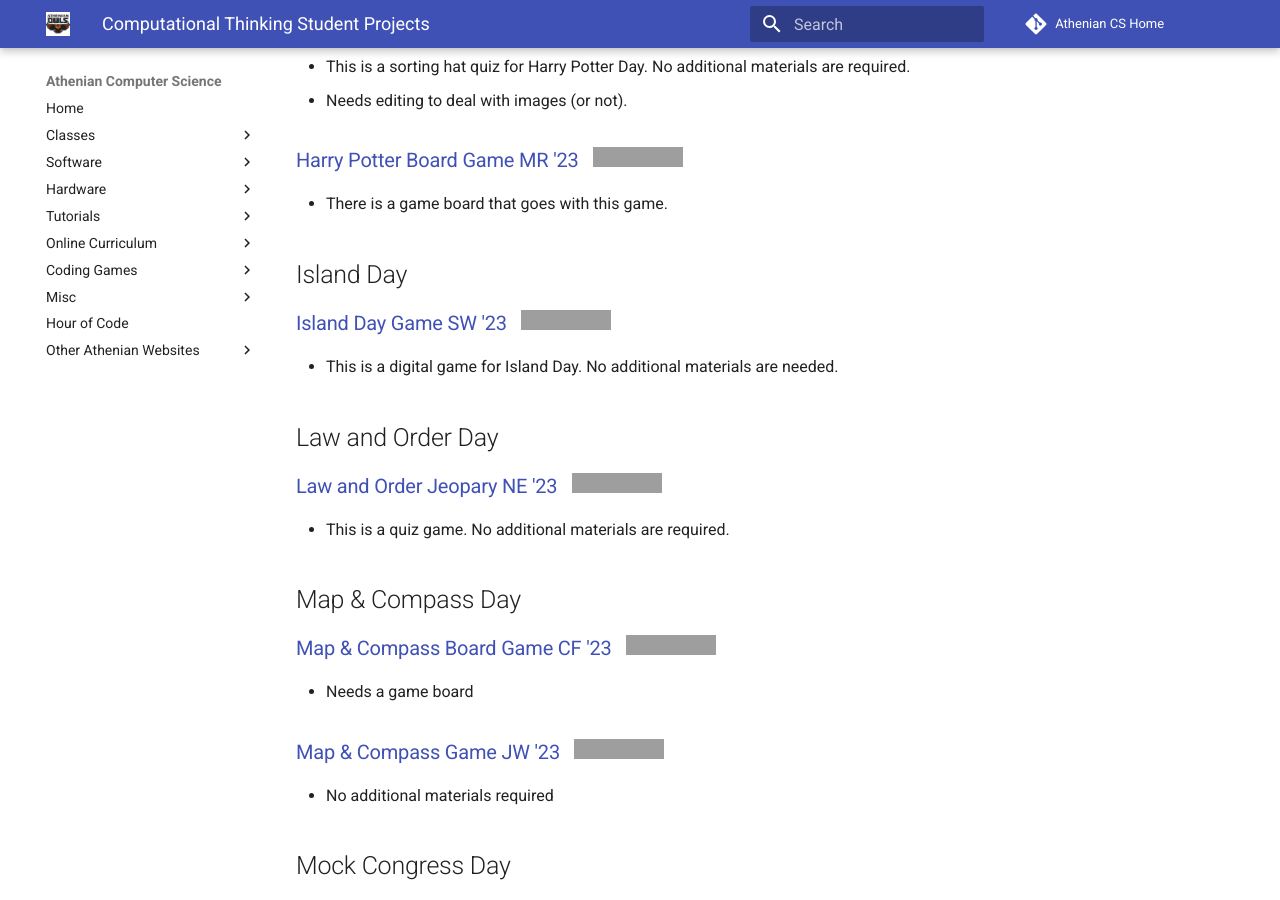
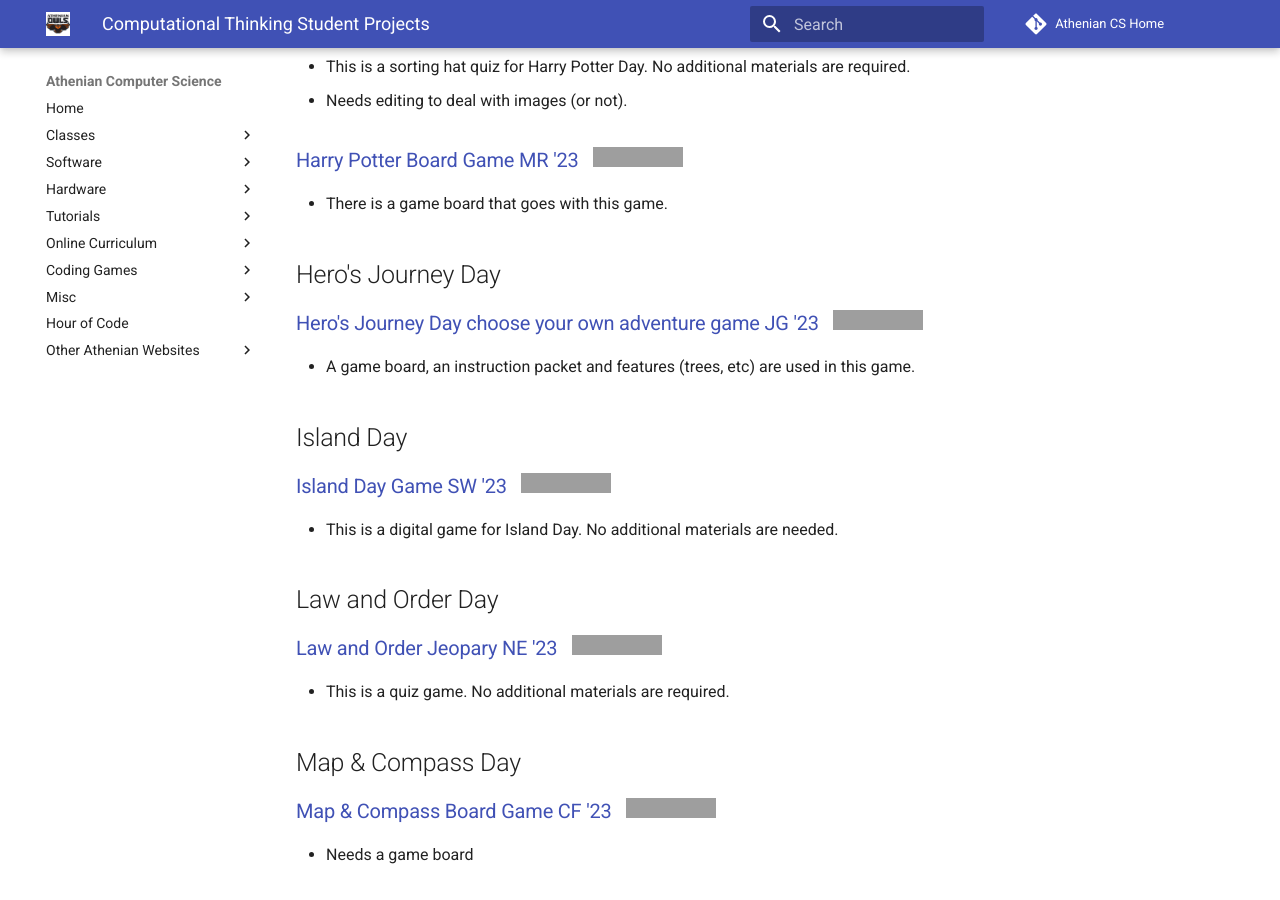
Before and after one commit to athenian-computational-thinking/athenian-cs-mkdocs, an MkDocs documentation site: the page built from docs/ct-projects.md, in a window 1280 px wide and 900 px high, scrolled down 1929 px. Built offline with MkDocs 1.6.1 and Material for MkDocs 9.7.7, drawn with Linux system fonts in a browser that asks for light colours; comment, search, counter and statistics services are not loaded; grey boxes are pictures that could not be loaded.

Commit message:
Update ct-projects.md

```diff
--- a/docs/ct-projects.md
+++ b/docs/ct-projects.md
@@ -61,6 +61,10 @@ These are programs written by the 9th grade Computational Thinking students for
 ### [Harry Potter Board Game MR '23](https://github.com/athenian-ct-projects/Harry-Potter-Day-MR) &nbsp; [![Run on Repl.it](https://repl.it/badge/github/athenian-ct-projects/Harry-Potter-Day-MR)](https://repl.it/github/athenian-ct-projects/Harry-Potter-Day-MR)
 * There is a game board that goes with this game.
 
+## Hero's Journey Day
+### [Hero's Journey Day choose your own adventure game JG '23](https://github.com/athenian-ct-projects/Heros-Journey-Day-JG) &nbsp; [![Run on Repl.it](https://repl.it/badge/github/athenian-ct-projects/Heros-Journey-Day-JG)](https://repl.it/github/athenian-ct-projects/Heros-Journey-Day-JG)
+* A game board, an instruction packet and features (trees, etc) are used in this game.
+
 
 ## Island Day
 
```
